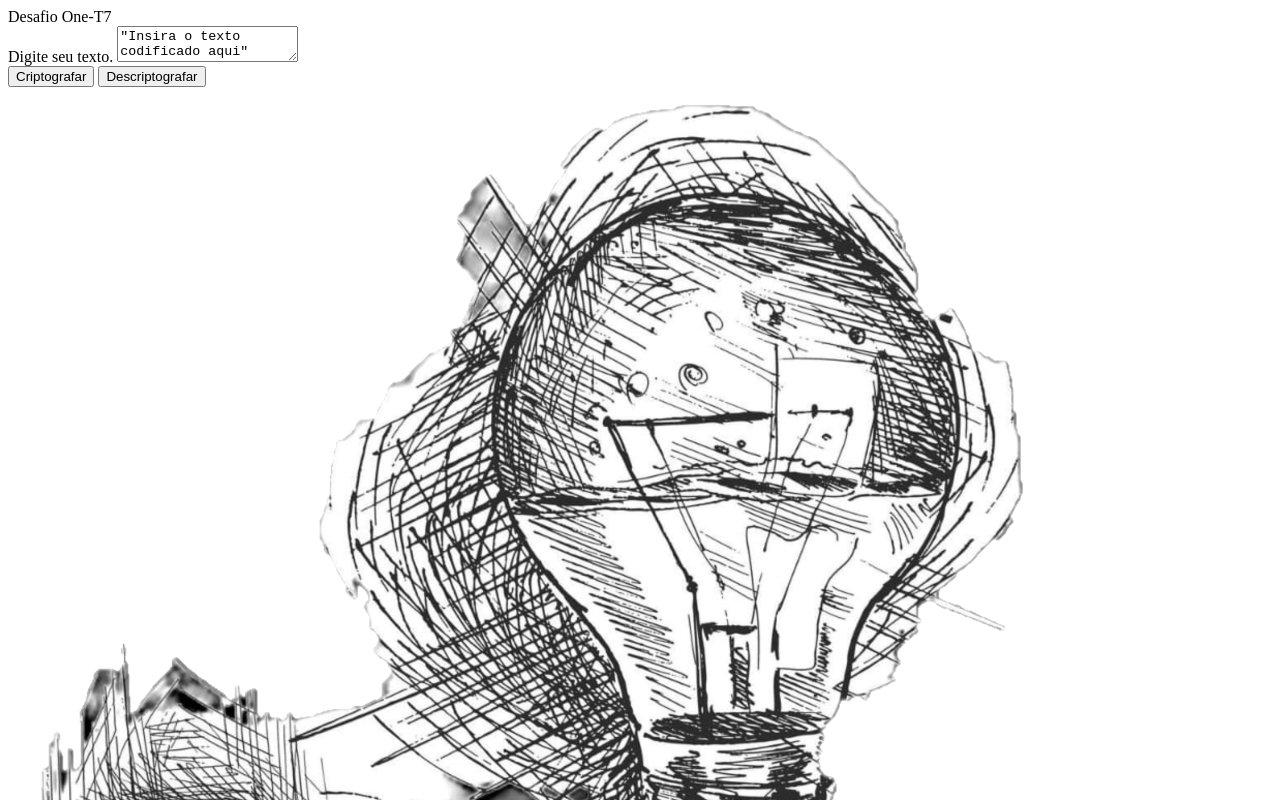
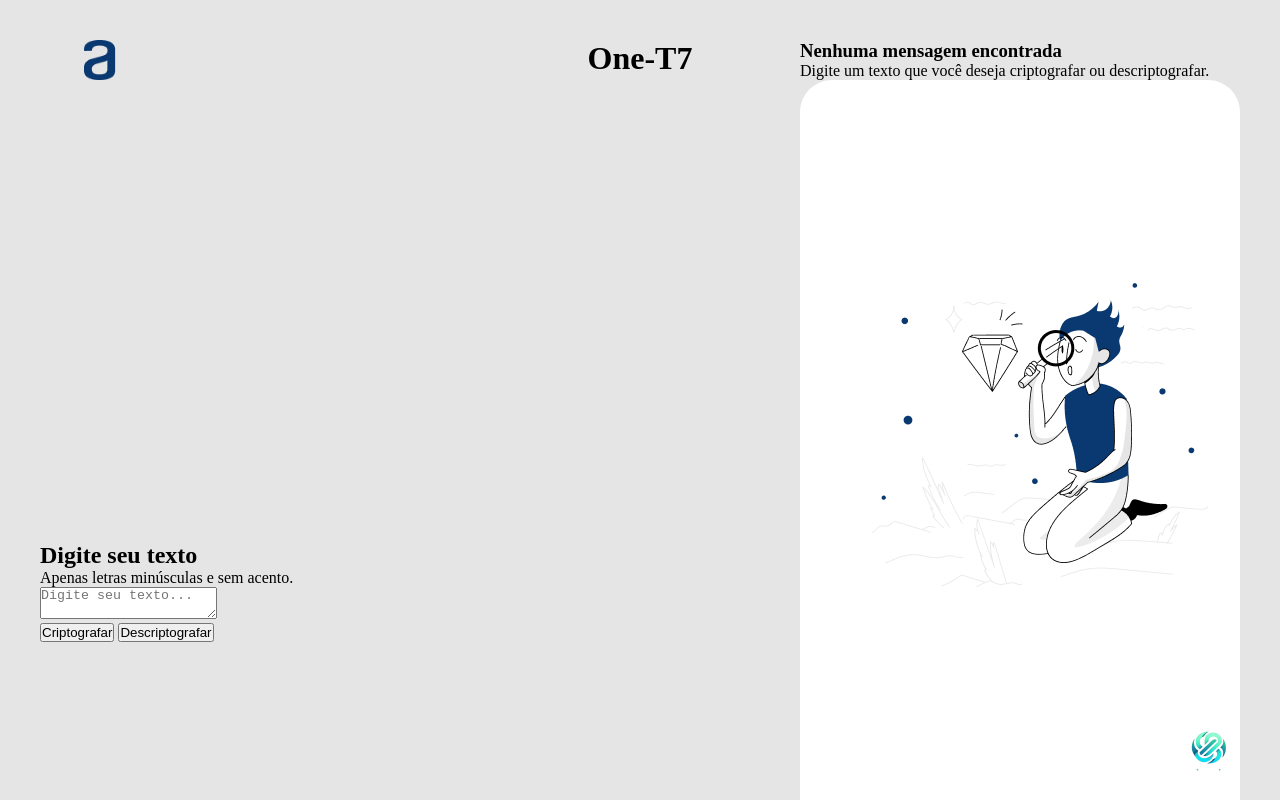
Before and after one commit to LucasASouzak/CodeChallengeONE, a plain HTML site: page index.html in a window 1280 px wide. Shown: the top 800 px of the page. Drawn offline with Linux system fonts and the light colour scheme.

Commit message:
em produção

```diff
--- a/app.js
+++ b/app.js
@@ -0,0 +1,35 @@
+const texto = document.getElementById('texto');
+const saida = document.getElementById('saida');
+const criptografarBtn = document.getElementById('criptografar');
+const descriptografarBtn = document.getElementById('descriptografar');
+const copiarBtn = document.getElementById('copiar');
+const saidaTexto = document.querySelector('.saida-texto');
+
+// Função para criptografar o texto
+function criptografarTexto() {
+    // Implementação da criptografia (próximo passo)
+}
+
+// Função para descriptografar o texto
+function descriptografarTexto() {
+    // Implementação da descriptografia (próximo passo)
+}
+
+// Função para copiar o texto da saída
+function copiarTexto() {
+    saida.select();
+    document.execCommand('copy');
+}
+
+// Event Listeners para os botões
+criptografarBtn.addEventListener('click', () => {
+    criptografarTexto();
+    saidaTexto.style.display = 'block'; // Mostra a seção de saída
+});
+
+descriptografarBtn.addEventListener('click', () => {
+    descriptografarTexto();
+    saidaTexto.style.display = 'block'; // Mostra a seção de saída
+});
+
+copiarBtn.addEventListener('click', copiarTexto);
--- a/index.html
+++ b/index.html
@@ -1,30 +1,49 @@
 <!DOCTYPE html>
-<html lang="en">
+<html lang="pt-br">
 <head>
     <meta charset="UTF-8">
+    <meta http-equiv="X-UA-Compatible" content="IE=edge">
     <meta name="viewport" content="width=device-width, initial-scale=1.0">
     <title>Decodificador de Texto</title>
+    <link rel="stylesheet" href="styles/style.css">
 </head>
 <body>
-    <header>Desafio One-T7</header>
-    <main>
-        <section>
-            <div>
-                <label for="texto">Digite seu texto.</label>
-                <textarea id="texto">"Insira o texto codificado aqui"</textarea>
+    <header class="cabecalho">
+        <img class="cabecalho_logo" src="assets/Logo.png" alt="Logo Alura">
+        <h1 class="cabecalho_titulo">One-T7</h1>
+    </header>
+
+    <main class="conteudo-principal">
+        <section class="secao-esquerda">
+            <h2>Digite seu texto</h2>
+            <p class="instrucoes">Apenas letras minúsculas e sem acento.</p>
+            <textarea class="caixa-texto" placeholder="Digite seu texto..."></textarea>
+            <div class="botoes">
+                <button class="botao criptografar">Criptografar</button>
+                <button class="botao descriptografar">Descriptografar</button>
             </div>
-            <div class="botao">
-                <button class="botao_criptografar">Criptografar</button>
-                <button class="botao_descriptografar">Descriptografar</button>
+        </section>
+
+        <section class="secao-direita">
+
+            <div class="mensagem-inicial">
+                <h3>Nenhuma mensagem encontrada</h3>
+                <p>Digite um texto que você deseja criptografar ou descriptografar.</p>
             </div>
-            <div class="saida_texto">
-                <img class="imagem"  src="assets/lamp.png" alt="Ilustração de uma lâmpada incandescente,com filamento visível e base metálica em formato de torneira.">
+
+            <div class="corpo_saida_texto">
+                <div class="retangulo"></div>
+                <img class="imagem-busca" src="assets/High quality products 1 1.png"
+                 alt="Ilustração de uma pessoa buscando algo com uma lupa">
                 <label for="saida_codificador">Texto decodificado:</label>
                 <textarea id="saida_codificador" placeholder="Retorno do codificador"></textarea>
-            </div>
+            </div> <textarea class="saida-texto" readonly placeholder="Resultado..."></textarea>
         </section>
     </main>
-    <script src="app.js"></script>
-    <footer>Desenvolvido por LucasASouzak</footer>
+
+    <footer>
+        <p class="rodape">Desenvolvido por LucasASouzak</p>
+        <img src="assets/LSK LOGO.png" class="rodape_logo" alt="Logo do Desenvolvedor">
+    </footer>
 </body>
 </html>
--- a/styles/style.css
+++ b/styles/style.css
@@ -1,5 +1,112 @@
 @import url('https://fonts.googleapis.com/css2?family=Inter:wght@100..900&display=swap');
 
 :root {
+    --cor-primaria:#E5E5E5;
+    --cor-secundaria:#0A3871;
+    --cor-terciaria:#000000;
+    --cor-botaocriptografar:#0A3871;
+    --cor-botaodescriptografar:#D8DFE8;
+    --cor-hover1:#D8DFE8;
+    --cor-hover2:#0A3871;
+
+    --cor-letras:#FFFFFF;
+
+    --fonte-bold:'Inter', sans-serif;
 
 }
+*{
+    margin: 0%;
+    padding: 0%;
+}
+body{
+
+    box-sizing: border-box;
+    background-color: var(--cor-primaria);
+}
+
+.cabecalho{
+    display: flex;
+    justify-content: center;
+}
+.cabecalho_logo{
+    position: absolute;
+    top: 2.5rem;
+    left: 2.5rem;
+    width: 7.5rem;
+    height: 2.5rem;
+
+}
+.cabecalho_titulo{
+    position: absolute;
+    justify-content: center;
+    top: 2.5rem;
+}
+
+.conteudo-principal{
+    min-height: 100vh;
+    margin: 2.5rem;
+    display: flex;
+    align-items: center;
+    justify-content: space-between;
+
+}
+.retangulo{
+    padding-top: 3rem;
+    padding-left: 2.5rem;
+    background-color: #FFFFFF;
+    border-radius: 2rem;
+    width: 25rem;
+    height: 59rem;
+}
+.corpo_conteudo{
+    width: 50%;
+    font-optical-sizing: auto;
+    display: flex;
+    flex-direction: column;
+    gap: 40px;
+}
+.corpo_conteudo_conteiner{
+    width: 42.5rem;
+}
+.corpo_conteudo_instrução{
+    content: ""; /* O elemento pseudo precisa de um content */
+    position: absolute;
+    margin-top: 168px;
+    margin-left: 240px;
+    border-bottom: 10px solid black; /* Define a cor e espessura da "sombra" do corte */
+    border-left: 10px solid transparent; /* Cria o corte transparente */
+}
+
+.corpo_botao{
+    display: flex;
+    flex-direction:row;
+    justify-content: space-between;
+    align-items: center;
+    gap: 20px;
+}
+.imagem-busca{
+    position: absolute;
+    top: 17.6875rem;
+    right: 4.5rem;
+    width: 21rem;
+    height: 19rem;
+
+}
+
+
+
+.rodape{
+    text-align: right;
+    font-family: var(--fonte-bold);
+    padding: 1rem;
+    color: var(--cor-letras) ;
+    background-color: var(--cor-secundaria);
+    bottom: 1px;
+}
+
+.rodape_logo{
+    position: absolute;
+    bottom: 1rem;
+    right: 2.5rem;
+    height: 8%;
+}
```
Also changed, not shown: assets/High quality products 1 1.png (added), assets/LSK LOGO.png (added), assets/Logo.png (added), assets/Rectangle 1.svg (added).
